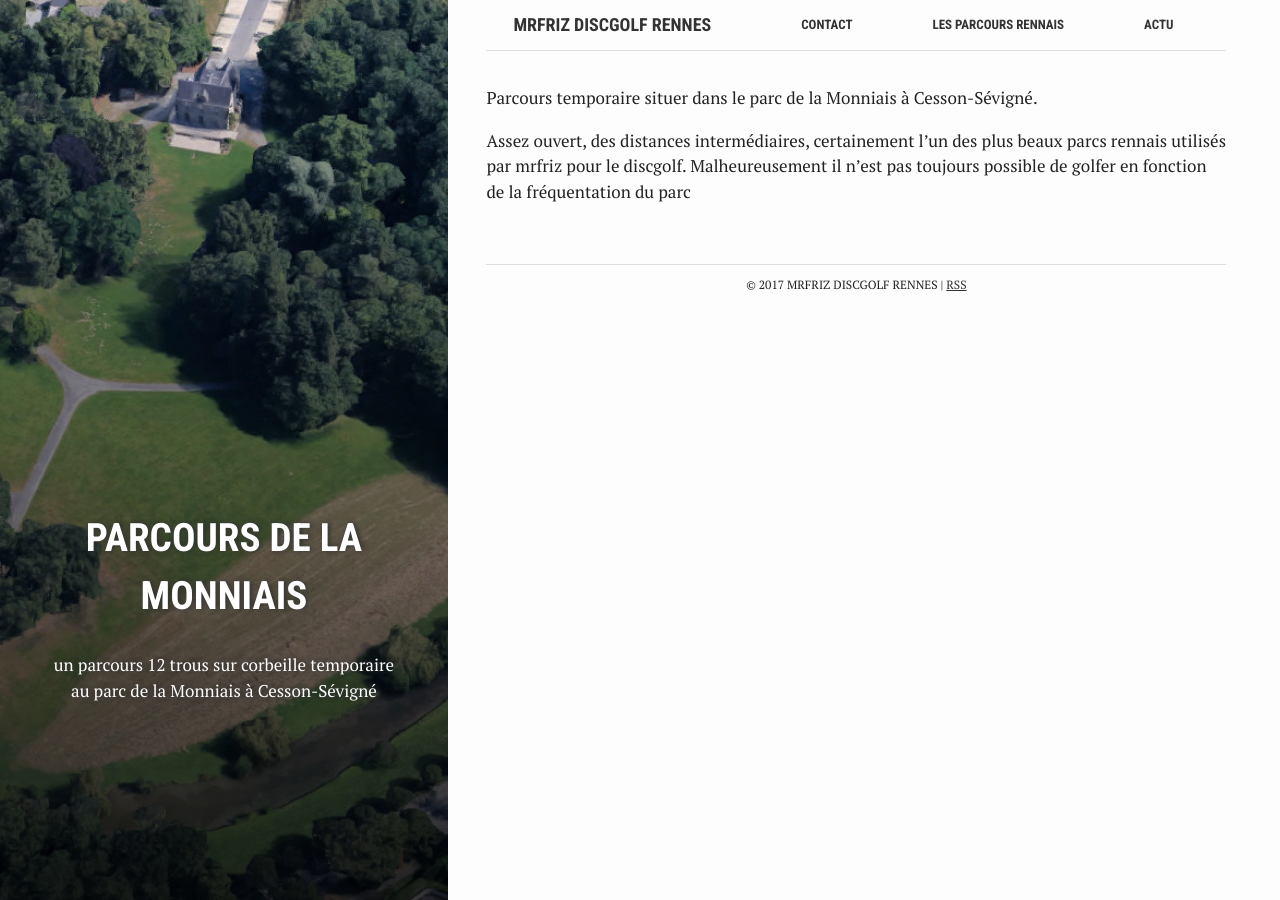
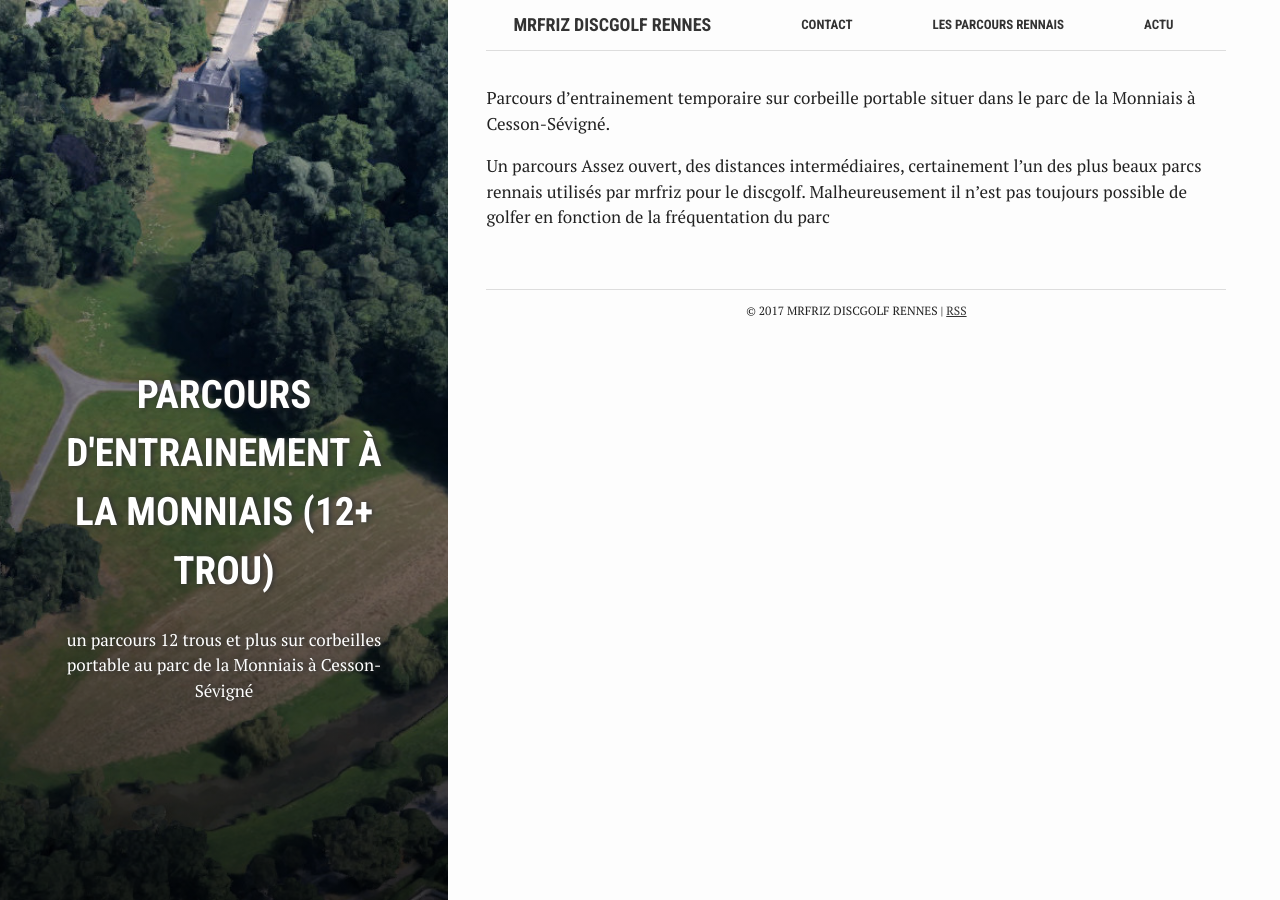
Before and after one commit to MrFriz/discgolf, a Jekyll site: the page built from _parcours/la_monniais.md, in a window 1280 px wide. Built offline with Jekyll 4.4.1, drawn with Linux system fonts in a browser that asks for light colours.

Commit message:
Update la_monniais.md

```diff
--- a/_parcours/la_monniais.md
+++ b/_parcours/la_monniais.md
@@ -1,13 +1,13 @@
 ---
 bg: 'monniais/bg.jpg'
 layout: default
-title:  "Parcours de la Monniais"
-crawlertitle: "Parcours de discgolf de la Monniais"
-summary: "un parcours 12 trous sur corbeille temporaire au parc de la Monniais à Cesson-Sévigné"
+title:  "Parcours d'entrainement à la Monniais (12+ trou)"
+crawlertitle: "Parcours de discgolf d'entrainement à la Monniais (12+ trou)"
+summary: "un parcours 12 trous et plus sur corbeilles portable au parc de la Monniais à Cesson-Sévigné"
 author: Greg
 ---
 
-Parcours temporaire situer dans le parc de la Monniais à Cesson-Sévigné.
+Parcours d'entrainement temporaire sur corbeille portable situer dans le parc de la Monniais à Cesson-Sévigné.
 
-Assez ouvert, des distances intermédiaires, certainement l'un des plus beaux parcs rennais utilisés par mrfriz pour le discgolf.
+Un parcours Assez ouvert, des distances intermédiaires, certainement l'un des plus beaux parcs rennais utilisés par mrfriz pour le discgolf.
 Malheureusement il n'est pas toujours possible de golfer en fonction de la fréquentation du parc
```
